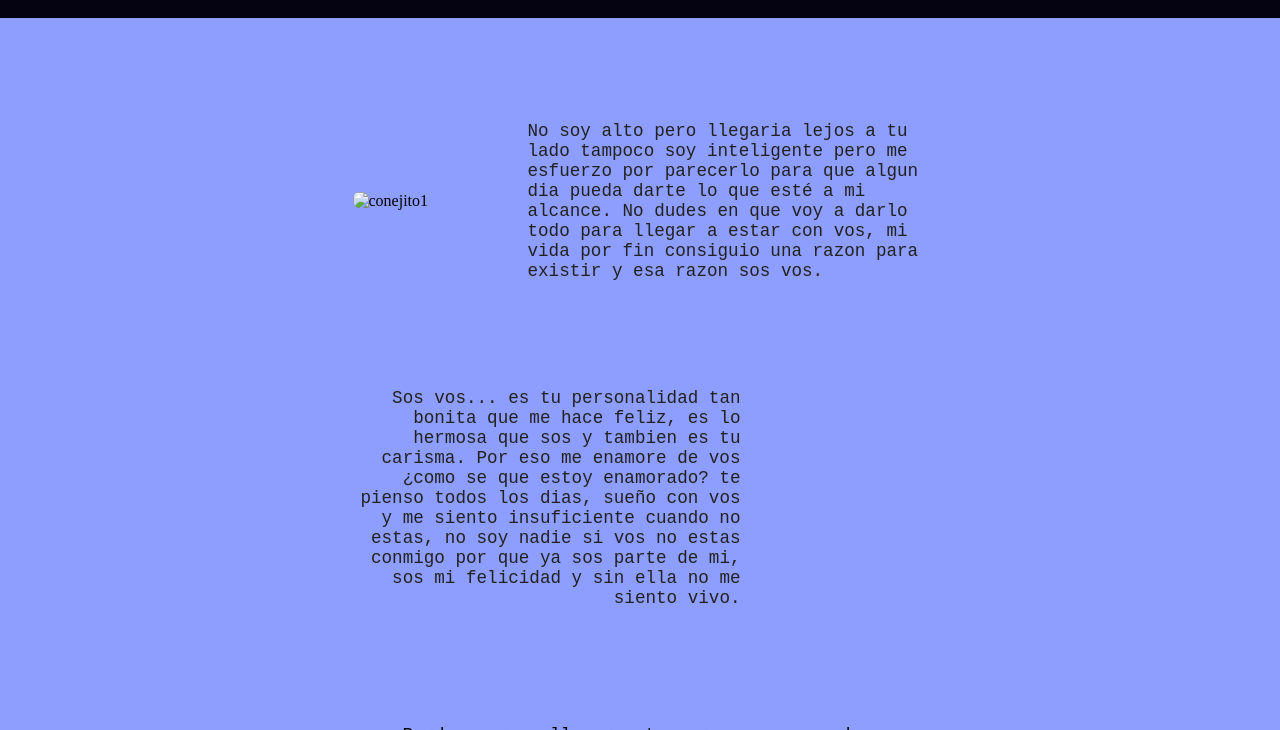
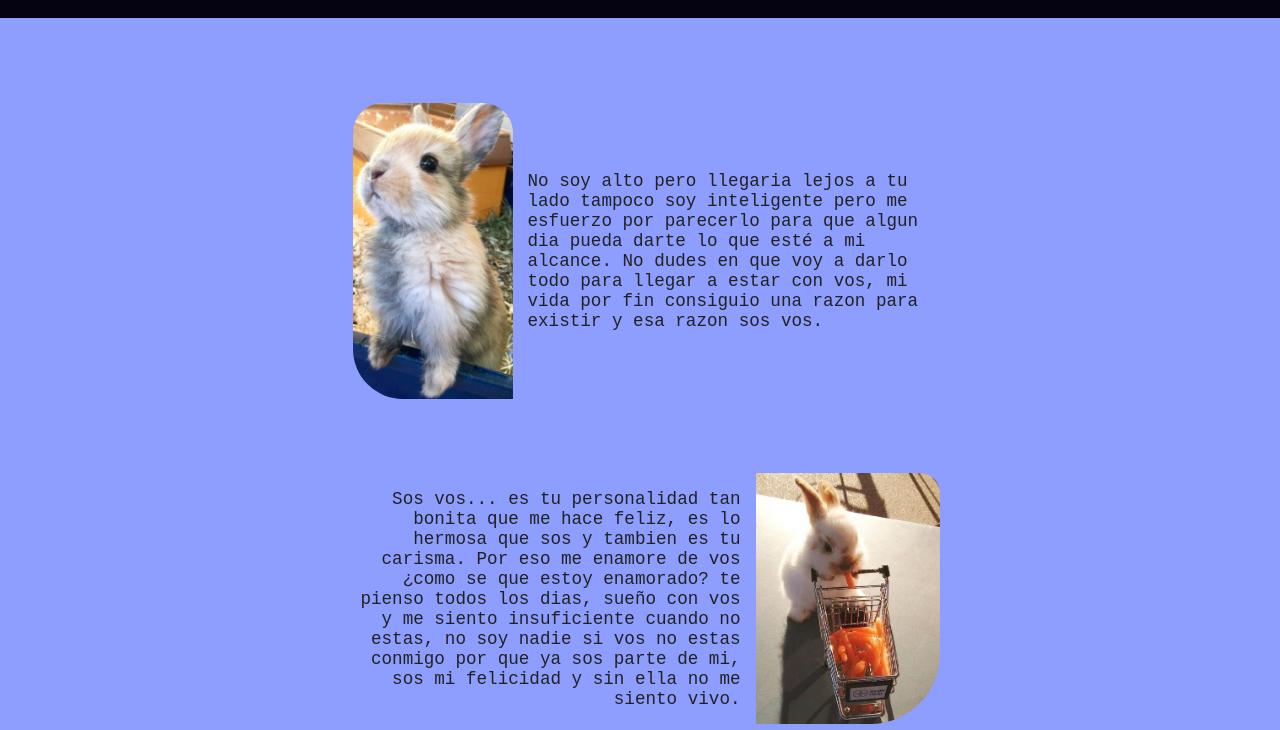
Before and after one commit to Brajah9/TeAmoKiki, a plain HTML site: page index.html in a window 1280 px wide. Shown: the part 70-800 px from the top of the page. Drawn offline with Linux system fonts and the light colour scheme.

Commit message:
Update index.html

```diff
--- a/index.html
+++ b/index.html
@@ -17,7 +17,7 @@
 
         <div class="header2">
             <div class="foto-mensaje">
-                <img class="conejito1" src="./imagenes/conejo1.jpeg" alt="conejito1">
+                <img class="conejito1" src="conejo1.jpeg" alt="conejito1">
                 <p>No soy alto pero llegaria lejos a tu lado tampoco soy inteligente pero me esfuerzo por parecerlo para que algun dia pueda darte lo que esté a mi alcance. No dudes en que voy a darlo todo para llegar a estar con vos, mi vida por fin consiguio una razon para existir y esa razon sos vos.</p>
             </div>
         </div>
@@ -25,7 +25,7 @@
         <div class="section">
             <div class="foto-mensaje2">
                 <p>Sos vos... es tu personalidad tan bonita que me hace feliz, es lo hermosa que sos y tambien es tu carisma. Por eso me enamore de vos ¿como se que estoy enamorado? te pienso todos los dias, sueño con vos y me siento insuficiente cuando no estas, no soy nadie si vos no estas conmigo por que ya sos parte de mi, sos mi felicidad y sin ella no me siento vivo.</p>
-                <img class="conejito2" src="./imagenes/conejo2.jpeg" alt="">
+                <img class="conejito2" src="conejo2.jpeg" alt="">
 
             </div>
         </div>
```
